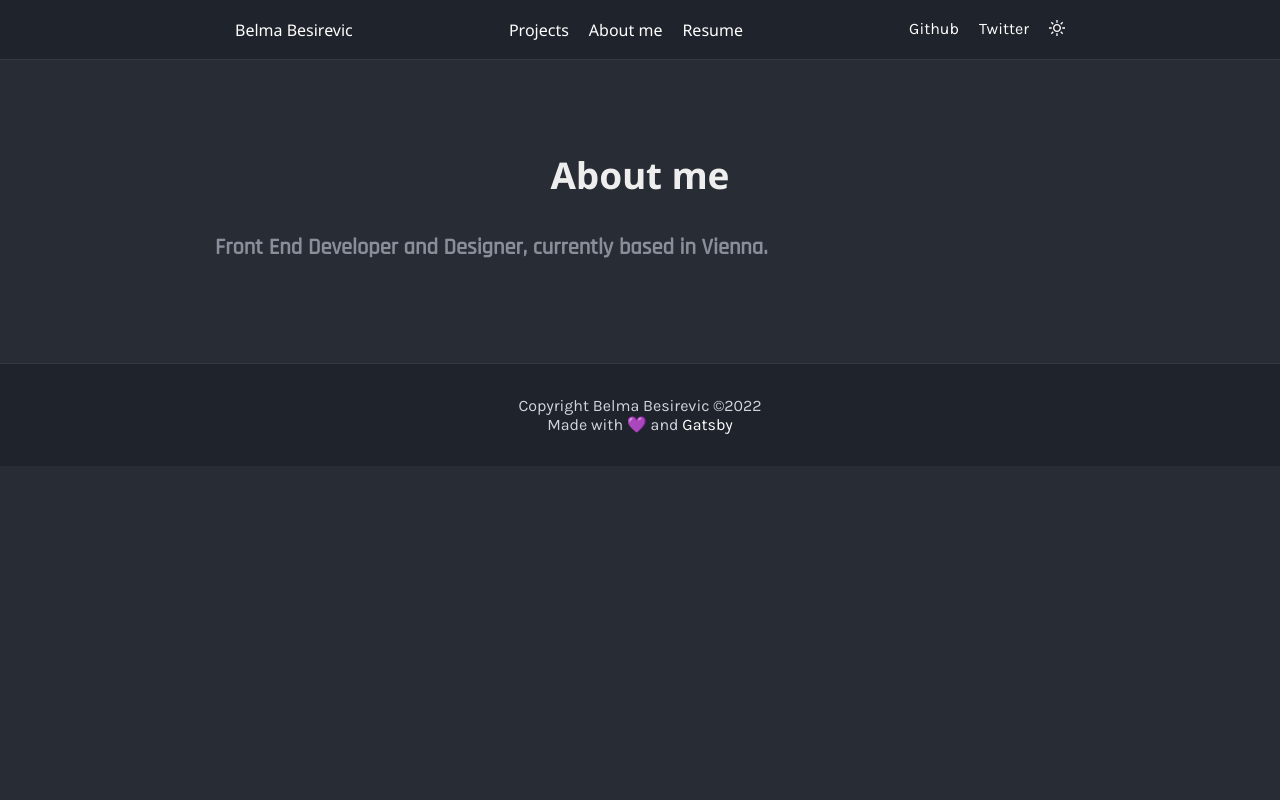
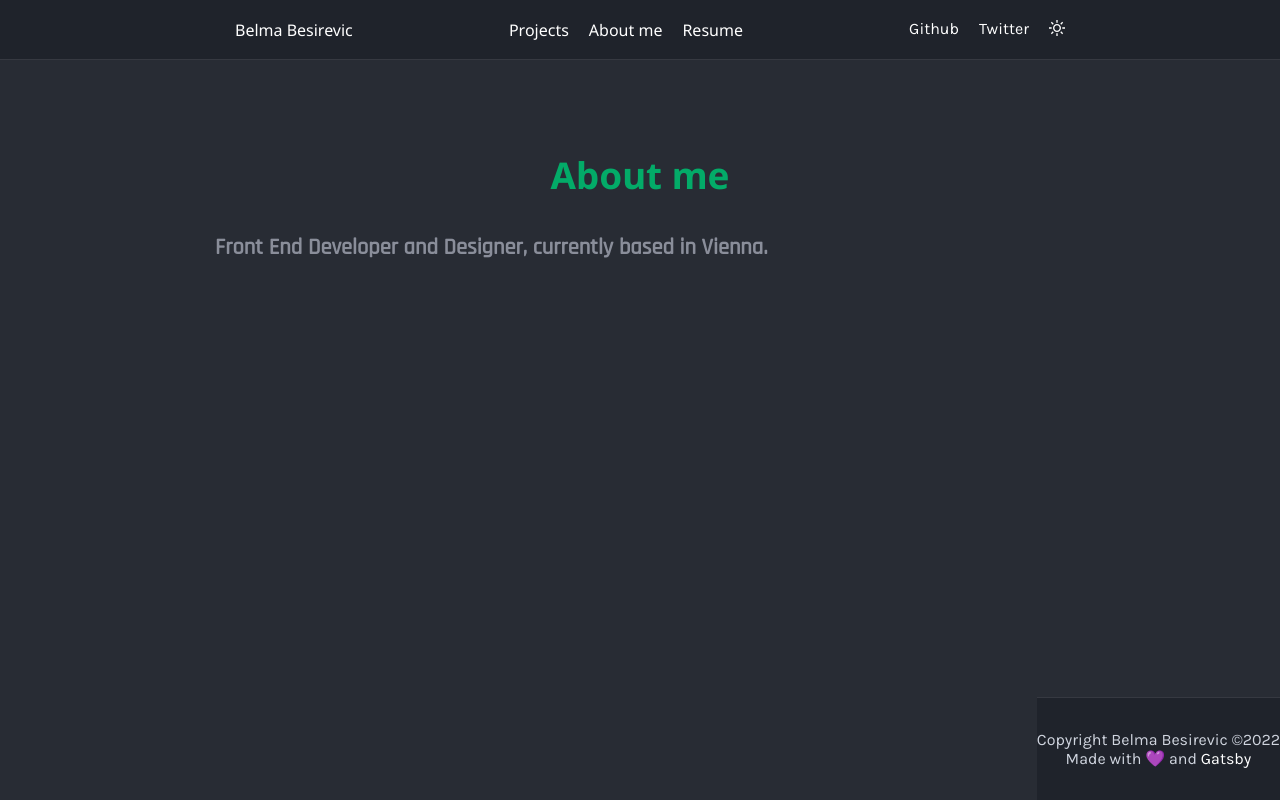
Before and after one commit to spunickt/portfolio-website, a Gatsby site: page /about in a window 1280 px wide. Built offline with nearby package versions, Linux system fonts and the light colour scheme; Gatsby itself is replaced by a stand-in of ours.

Commit message:
css change

```diff
--- a/src/components/Footer.js
+++ b/src/components/Footer.js
@@ -4,11 +4,13 @@ import * as footerStyles from "../styles/footer.module.css"
 
 export default function Footer() {
   return (
-    <div className={footerStyles.footer}>
+    <div>
+      <footer className={footerStyles.footer}>
       <p>Copyright Belma Besirevic ©2022</p>
       <p>
         Made with 💜 and <Link to="https://www.gatsbyjs.com/"> Gatsby</Link>
       </p>
+      </footer>
     </div>
   )
 }
--- a/src/components/Layout.js
+++ b/src/components/Layout.js
@@ -1,14 +1,14 @@
 import React from "react"
 import "../styles/global.css"
 import Navbar from "./Navbar"
-import * as mainStyles from "../styles/main.module.css"
+import * as styles from "../styles/main.module.css"
 import Footer from "./Footer"
 
 export default function Layout({ children }) {
   return (
     <div>
       <Navbar />
-      <div className={mainStyles.layout}>{children}</div>
+      <div className={styles.layout}>{children}</div>
       <Footer />
     </div>
   )
--- a/src/pages/about.js
+++ b/src/pages/about.js
@@ -1,12 +1,12 @@
 import React from "react"
 import Layout from "../components/Layout"
-import * as articleStyles from "../styles/article.module.css"
+import * as artcleStyles from "../styles/article.module.css"
 
 
 export default function About() {
   return (
     <Layout>
-      <section className={articleStyles.article}>
+      <section className={artcleStyles.article}>
       <h2 >About me</h2>
       <h3>Front End Developer and Designer, currently based in Vienna.</h3>
       </section>
--- a/src/pages/index.js
+++ b/src/pages/index.js
@@ -1,12 +1,11 @@
-import { graphql } from "gatsby"
 import React from "react"
 import Layout from "../components/Layout"
-import * as articleStyles from "../styles/article.module.css"
+import * as artcleStyles from "../styles/article.module.css"
 
 export default function Home() {
   return (
     <Layout>
-      <section className={articleStyles.article}>
+      <section className={artcleStyles.article}>
         <h2>Hello, I'm Belma</h2>
         <p>
           Lorem ipsum dolor sit amet consectetur adipisicing elit. Dicta optio
--- a/src/pages/projects.js
+++ b/src/pages/projects.js
@@ -14,7 +14,7 @@ export default function Projects({ data }) {
       <div className={articleStyles.article}>
       <h2>My Projects</h2>
       </div>
-      <section className={projectStyles.projectsGrid}>
+      <section className={projectStyles.projectGrid}>
         {projects.map(project => (
           <Link to={"/projects/" + project.frontmatter.slug} key={project.id}>
             <div className={projectStyles.projectBox}>
--- a/src/styles/article.module.css
+++ b/src/styles/article.module.css
@@ -1,5 +1,5 @@
 .article h2 {
-  color: var(--bright-font-color);
+  color: var(--primary);
   font-size: 2.3rem;
   font-weight: 600;
   margin-bottom: 2rem;
--- a/src/styles/footer.module.css
+++ b/src/styles/footer.module.css
@@ -4,5 +4,7 @@
   padding: 2rem 0;
   margin: 0;
   text-align: center;
-  width: 100%;
+  position: fixed;
+  bottom: 0;
+  right: 0;
 }
--- a/src/styles/global.css
+++ b/src/styles/global.css
@@ -1,26 +1,26 @@
-@import url('https://fonts.googleapis.com/css2?family=Karla:wght@300;400&family=Noto+Sans:wght@100;300;400;700&family=Rajdhani:wght@400;500&display=swap');
+@import url("https://fonts.googleapis.com/css2?family=Karla:wght@300;400&family=Noto+Sans:wght@100;300;400;700&family=Rajdhani:wght@400;500&display=swap");
 
 :root {
-  --primary: #98ACD4;
-  --secondary: #C2D1F0;
+  --primary: #03ab68;
+  --secondary: #c2d1f0;
   --heading-color: #fff;
   --link-color: #fff;
   --border-color: #111;
   --background-color: #282c34;
-  --navbar-color: #1F232B;
-  --dark-opacity: rgba(0,0,0,0.2);
+  --navbar-color: #1f232b;
+  --dark-opacity: rgba(0, 0, 0, 0.2);
   --navbar-color-hover: #272a33;
   --sidebar-color-hover: #464e5f;
   --sidebar-color-focus: #57637c;
   --category-background-color: #1c1e24;
   --category-background-color-hover: #24272e;
-  --light-border-color: hsla(0,0%,100%,0.1);
+  --light-border-color: hsla(0, 0%, 100%, 0.1);
   --toolbar-background-color: #181818;
   --toolbar-color: #eee;
   --font-color: #d0d5df;
-  --dark-font-color: rgba(235,240,255,0.5);
+  --dark-font-color: rgba(235, 240, 255, 0.5);
   --bright-font-color: #eee;
-  --input-background: rgba(0,0,0,0.3);
+  --input-background: rgba(0, 0, 0, 0.3);
   --black: #111;
   --reverse: var(--background-color);
   --scrollbar: var(--navbar-color);
@@ -30,14 +30,17 @@
   --button-font-color: #fff;
   --page-width: 850px;
 
-  --heading-font: 'Noto Sans', sans-serif;
-  --subheading-font: 'Rajdhani', sans-serif;
-  --body-font: 'Karla', sans-serif;
+  --heading-font: "Noto Sans", sans-serif;
+  --subheading-font: "Rajdhani", sans-serif;
+  --body-font: "Karla", sans-serif;
 }
 
-*, :after, :before {
+*,
+:after,
+:before {
   box-sizing: border-box;
   margin: 0;
+  padding: 0;
 }
 
 body {
@@ -63,7 +66,12 @@ p {
   font-family: var(--body-font);
 }
 
-h1, h2, h3, h4, h5, h6 {
+h1,
+h2,
+h3,
+h4,
+h5,
+h6 {
   color: var(--heading-color);
   font-family: var(--heading-font);
 }
--- a/src/styles/main.module.css
+++ b/src/styles/main.module.css
@@ -1,4 +1,6 @@
 .layout {
-  margin: 150px auto 100px auto;
+  margin-top: 150px;
+  margin-left: auto;
+  margin-right: auto;
   max-width: var(--page-width);
 }
--- a/src/styles/projects.module.css
+++ b/src/styles/projects.module.css
@@ -1,4 +1,4 @@
-.projectsGrid {
+.projectGrid {
   display: grid;
   grid-template-columns: 1fr 1fr 1fr;
   grid-gap: 20px;
@@ -12,8 +12,6 @@
   padding: 1.5rem;
 }
 
-
-
 .collab {
   margin-top: 30px;
   text-align: center;
```
Also changed, not shown: src/styles/project-details.module.css (deleted).
